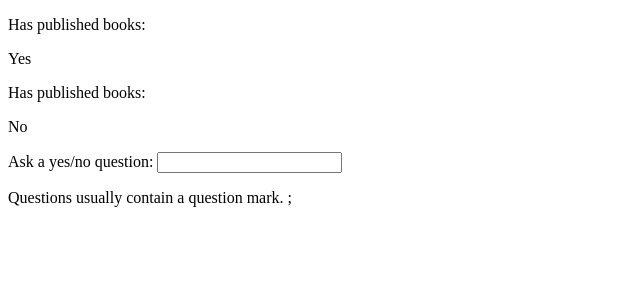
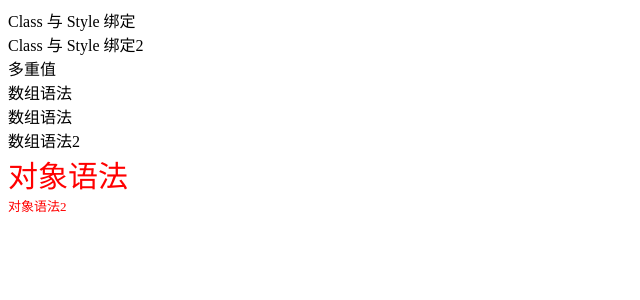
Before and after one commit to dearmark/Vue3-Typescript-Vite, a Vue app: page / in a window 1280 px wide. Shown: the top 300 px of the page, without its empty margins (0-640 px from the left). Built offline with nearby package versions, Linux system fonts and the light colour scheme.

Commit message:
添加Class 与 Style 绑定Demo

```diff
--- a/src/App.vue
+++ b/src/App.vue
@@ -1,55 +1,29 @@
 <template>
-  <div id="computed-basics">
-    <p>Has published books:</p>
-    <span>{{ author.books.length > 0 ? 'Yes' : 'No' }}</span>
-  </div>
-  <div id="computed-basics">
-    <p>Has published books:</p>
-    <span>{{ publishedBooksMessage }}</span>
-  </div>
-  <div id="watch-example">
-    <p>
-      Ask a yes/no question:
-      <input v-model="question" />
-    </p>
-    <p>{{ answer }}</p>
-    <img :src="imgsrc" />
-  </div>
+  <div class="static" :class="{ active: isActive, 'text-danger': hasError }">Class 与 Style 绑定</div>
+  <div :class="classObject">Class 与 Style 绑定2</div>
+  <div :style="{ display: ['-webkit-box', '-ms-flexbox', 'flex'] }">多重值</div>
+  <div :class="[activeClass, errorClass]">数组语法</div>
+  <div :class="[isActive ? activeClass : '', errorClass]">数组语法</div>
+  <div :class="[{ active: isActive }, errorClass]">数组语法2</div>
+  <div :style="{ color: activeColor, fontSize: fontSize + 'px' }">对象语法</div>
+  <div :style="styleObject">对象语法2</div>
 </template>
-<!-- Composition API 版本3-->
 <script setup lang="ts" >
-import { reactive, ref, computed, watch } from 'vue'
-import axios from 'axios'
-const author = ref({
-  name: 'John Doe',
-  books: [
-    'Vue 2 - Advanced Guide',
-    'Vue 3 - Basic Guide',
-    'Vue 4 - The Mystery'
-  ]
-})
-// 计算属性
-const publishedBooksMessage = computed(() => author.value.books.length > 3 ? 'Yes' : 'No')
-const question = ref('')
-const imgsrc = ref('')
-const answer = ref('Questions usually contain a question mark. ;')
-watch(question, (newValue, oldValue) => {
-  if (newValue.indexOf('?') > -1) {
-    getAnswer()
-  }
-});
-function getAnswer() {
-  answer.value = 'Thinking...'
-  axios
-    .get('https://yesno.wtf/api')
-    .then(response => {
-      answer.value = response.data.answer
-      imgsrc.value = response.data.image
-    })
-    .catch(error => {
-      answer.value = 'Error! Could not reach the API. ' + error
-    })
+const isActive = true
+const hasError = false
+const classObject = {
+  active: true,
+  'text-danger': true
 }
+const activeClass = 'active'
+const errorClass = 'text-danger'
+const activeColor = 'red'
+const fontSize = 30
+const styleObject = {
+  color: 'red',
+  fontSize: '13px'
+}
+
 </script>
 
 <style>
```
